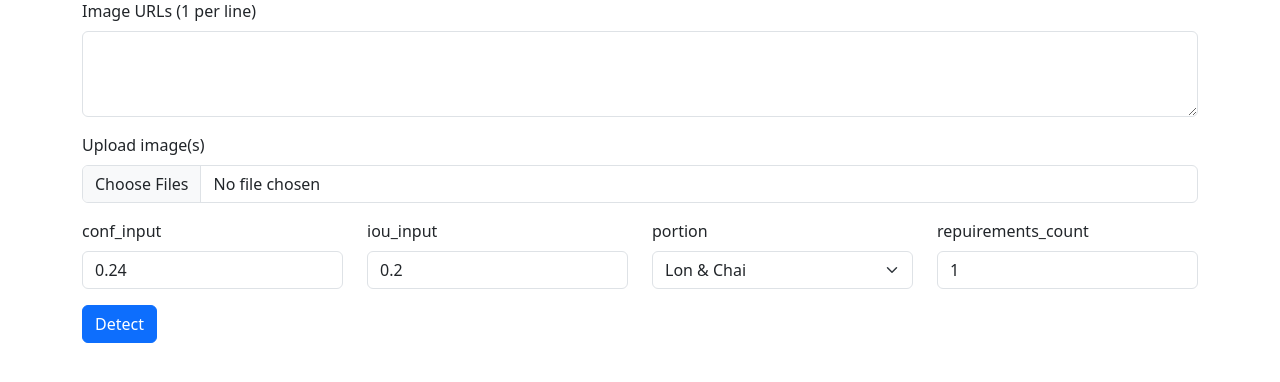
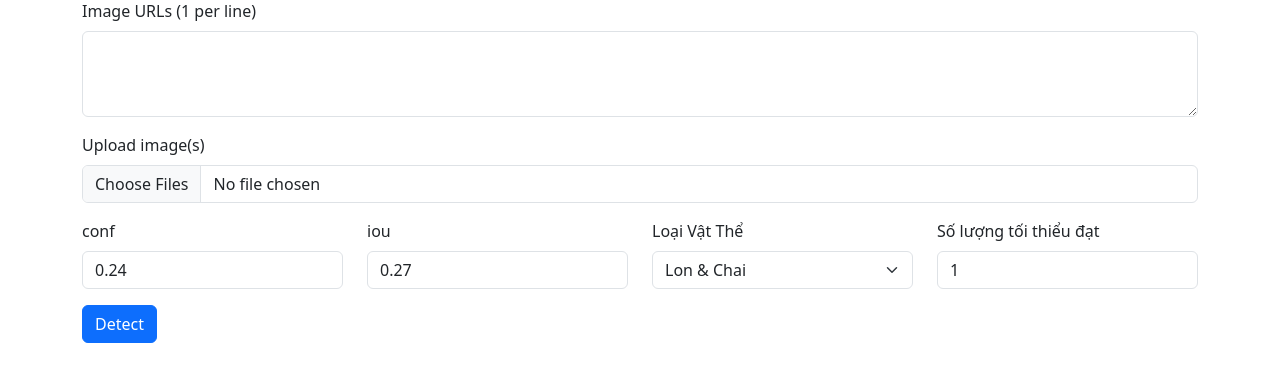
Before and after one commit to lesondowski/API-Object-Detection, a FastAPI app: page / in a window 1280 px wide. Shown: the part 177-559 px from the top of the page. Run offline with FastAPI, Linux system fonts and the light colour scheme.

Commit message:
update : Readme and title home

```diff
--- a/templates/home.html
+++ b/templates/home.html
@@ -17,24 +17,24 @@
 
   <div class="row">
     <div class="col-md-3 mb-3">
-      <label class="form-label">conf_input</label>
-      <input class="form-control" type="number" step="0.01" name="conf_input" value="0.24">
+      <label class="form-label">conf</label>
+      <input class="form-control" type="number" step="0.01" name="conf_input" value="0.24", min="0.05", max="0.99">
     </div>
     <div class="col-md-3 mb-3">
-      <label class="form-label">iou_input</label>
-      <input class="form-control" type="number" step="0.01" name="iou_input" value="0.2">
+      <label class="form-label">iou</label>
+      <input class="form-control" type="number" step="0.01" name="iou_input" value="0.27", min="0.1", max="0.99">
     </div>
     <div class="col-md-3 mb-3">
-      <label class="form-label">portion</label>
+      <label class="form-label">Loại Vật Thể</label>
       <select class="form-select" name="portion">
         <option>Lon & Chai</option>
-        <option>Thùng Hàng</option>
-        <option>Khối Hàng</option>
+        <option>Các Vật Thể Trong Diện POSM</option>
+        <option>Khối</option>
       </select>
     </div>
     <div class="col-md-3 mb-3">
-      <label class="form-label">repuirements_count</label>
-      <input class="form-control" type="number" name="repuirements_count" value="1">
+      <label class="form-label">Số lượng tối thiểu đạt</label>
+      <input class="form-control" type="number" name="repuirements_count" value="1", min="1">
     </div>
   </div>
 
```
